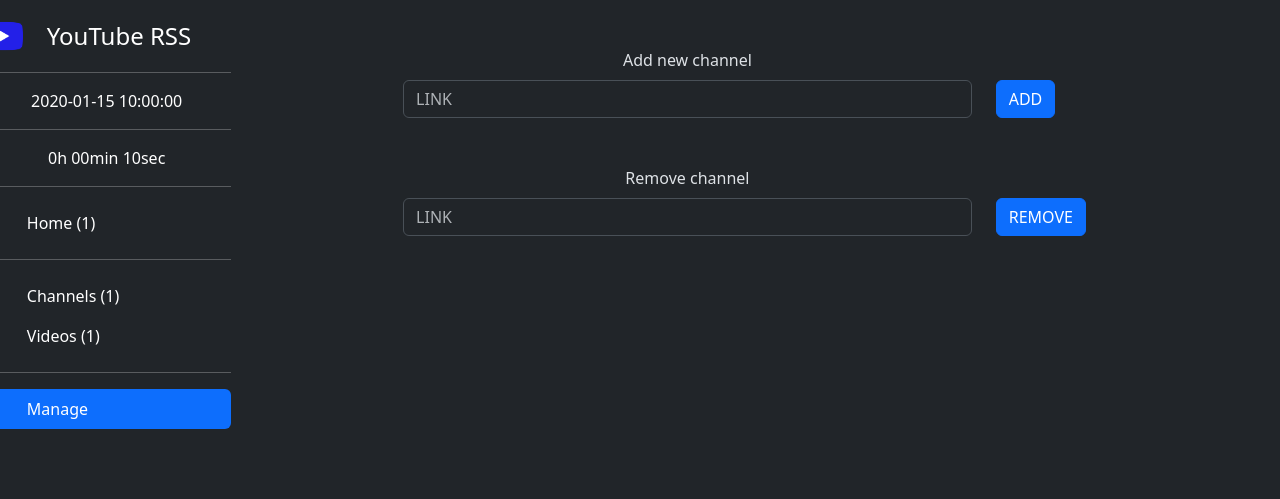
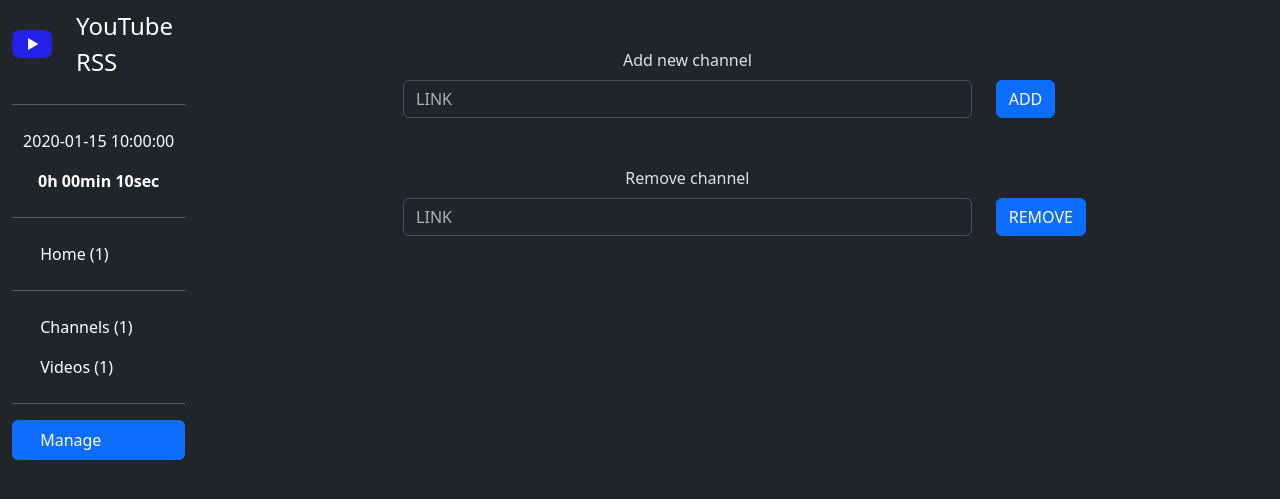
Before and after one commit to M4RC02U1F4A4/YouTube-RSS, a Flask app: page /manage in a window 1280 px wide. Shown: the top 499 px of the page. Run offline with Flask 3, Linux system fonts and the light colour scheme; a database or web service that is not in the repository returns one stand-in record (values such as "Sample title").

Commit message:
Graphics changes

```diff
--- a/app/static/styles/style.css
+++ b/app/static/styles/style.css
@@ -17,3 +17,7 @@
 .channel-title {
     font-size: 23px
 }
+.video-card {
+    max-width: 380px  !important;
+}
+.navbar-collapse ul {height: 100vh;}
--- a/app/templates/sidebar.html
+++ b/app/templates/sidebar.html
@@ -1,15 +1,22 @@
-<main class="d-flex flex-nowrap justify-content-center">
-    <div class="d-flex flex-column flex-shrink-0 p-3 text-bg-dark" style="width: 280px;">
+<nav  class="navbar navbar-dark bg-dark">
     <a href="/" class="d-flex align-items-center mb-3 mb-md-0 me-md-auto text-white text-decoration-none">
       <img class="me-4" src="{{ url_for('static', filename='media/favicon.png') }}" width="40px">
       <span class="fs-4">YouTube RSS</span>
     </a>
+    <button class="navbar-toggler d-xl-none" type="button" data-bs-toggle="collapse" data-bs-target="#collapseMenu">
+      <span class="navbar-toggler-icon"></span>
+    </button>
+</nav>
+
+<ul class="navbar-nav justify-content-end flex-grow-1 pe-3 collapse nav-pills text-white" id="collapseMenu">
   <hr>
-        <span class="text-center">{{ last_update }}</span>
+  <li class="nav-item">
+    <span class="text-center nav-link">{{ last_update }}</span>
+  </li>
+  <li class="nav-item">
+    <span class="text-center nav-link fw-bold">{{ time | convert_time | beautify_time }}</span>
+  </li>
   <hr>
-        <span class="text-center">{{ time | convert_time | beautify_time }}</span>
-        <hr>
-        <ul class="nav nav-pills flex-column mb-auto ">
   <li class="nav-item">
     {% if active == 'home' %}
     <a href="/" class="nav-link active" aria-current="page">
@@ -21,7 +28,7 @@
     </a>
   </li>
   <hr>
-          <li class="d-none d-sm-block">
+  <li class="nav-item">
     {% if active == 'channels' %}
     <a href="/channels" class="nav-link active" aria-current="page">
     {% else %}
@@ -31,7 +38,7 @@
       Channels ({{ channels_len }})
     </a>
   </li>
-          <li>
+  <li class="nav-item">
     {% if active == 'videos' %}
     <a href="/videos" class="nav-link active" aria-current="page">
     {% else %}
@@ -42,7 +49,7 @@
     </a>
   </li>
   <hr>
-          <li class="d-none d-sm-block">
+  <li class="nav-item">
     {% if active == 'manage' %}
     <a href="/manage" class="nav-link active" aria-current="page">
     {% else %}
@@ -53,5 +60,56 @@
     </a>
   </li>
 </ul>
-    </div>
-</main>
+
+<ul class="navbar-nav justify-content-end flex-grow-1 pe-3 nav-pills text-white d-none d-xl-block" id="collapseMenu">
+  <hr>
+  <li class="nav-item">
+    <span class="text-center nav-link">{{ last_update }}</span>
+  </li>
+  <li class="nav-item">
+    <span class="text-center nav-link fw-bold">{{ time | convert_time | beautify_time }}</span>
+  </li>
+  <hr>
+  <li class="nav-item">
+    {% if active == 'home' %}
+    <a href="/" class="nav-link active" aria-current="page">
+    {% else %}
+    <a href="/" class="nav-link text-white" aria-current="page">
+    {% endif %}
+      <svg class="bi pe-none me-2" width="16" height="16"><use xlink:href="#home"></use></svg>
+      Home (<span id="videos_len">{{ videos_len }}</span>)
+    </a>
+  </li>
+  <hr>
+  <li class="nav-item">
+    {% if active == 'channels' %}
+    <a href="/channels" class="nav-link active" aria-current="page">
+    {% else %}
+    <a href="/channels" class="nav-link text-white" aria-current="page">
+    {% endif %}
+      <svg class="bi pe-none me-2" width="16" height="16"><use xlink:href="#speedometer2"></use></svg>
+      Channels ({{ channels_len }})
+    </a>
+  </li>
+  <li class="nav-item">
+    {% if active == 'videos' %}
+    <a href="/videos" class="nav-link active" aria-current="page">
+    {% else %}
+    <a href="/videos" class="nav-link text-white" aria-current="page">
+    {% endif %}
+      <svg class="bi pe-none me-2" width="16" height="16"><use xlink:href="#table"></use></svg>
+      Videos ({{ all_videos_len }})
+    </a>
+  </li>
+  <hr>
+  <li class="nav-item">
+    {% if active == 'manage' %}
+    <a href="/manage" class="nav-link active" aria-current="page">
+    {% else %}
+    <a href="/manage" class="nav-link text-white" aria-current="page">
+    {% endif %}
+      <svg class="bi pe-none me-2" width="16" height="16"><use xlink:href="#grid"></use></svg>
+      Manage
+    </a>
+  </li>
+</ul>
```
Also changed, not shown: app/templates/home.html (+5 -5 lines), app/templates/videos.html (+4 -4 lines). Lines whose indentation alone changed are shown as unchanged.
